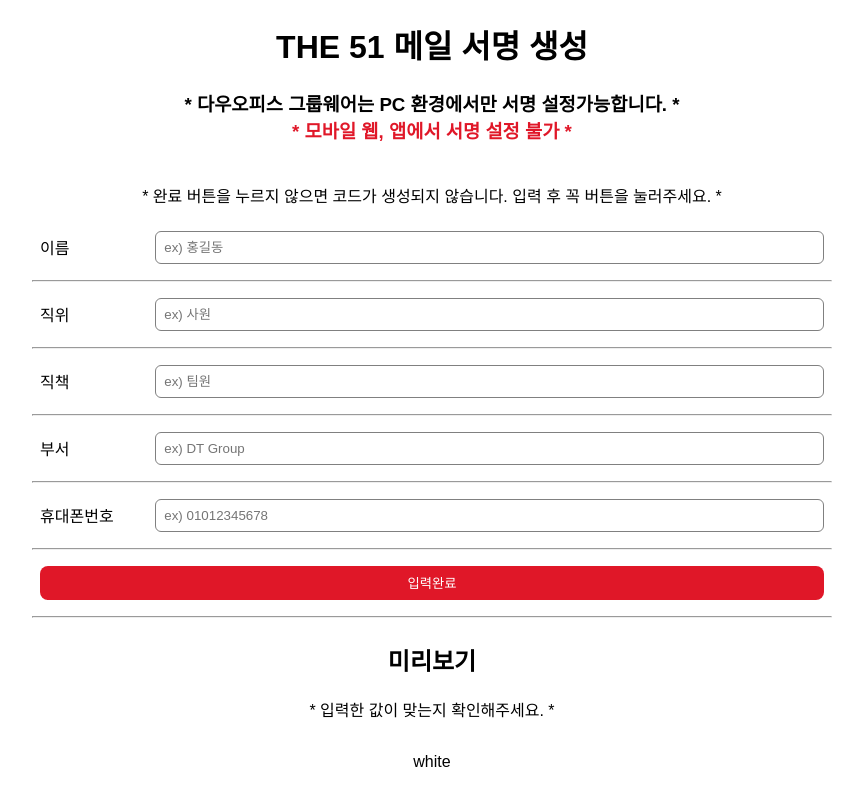
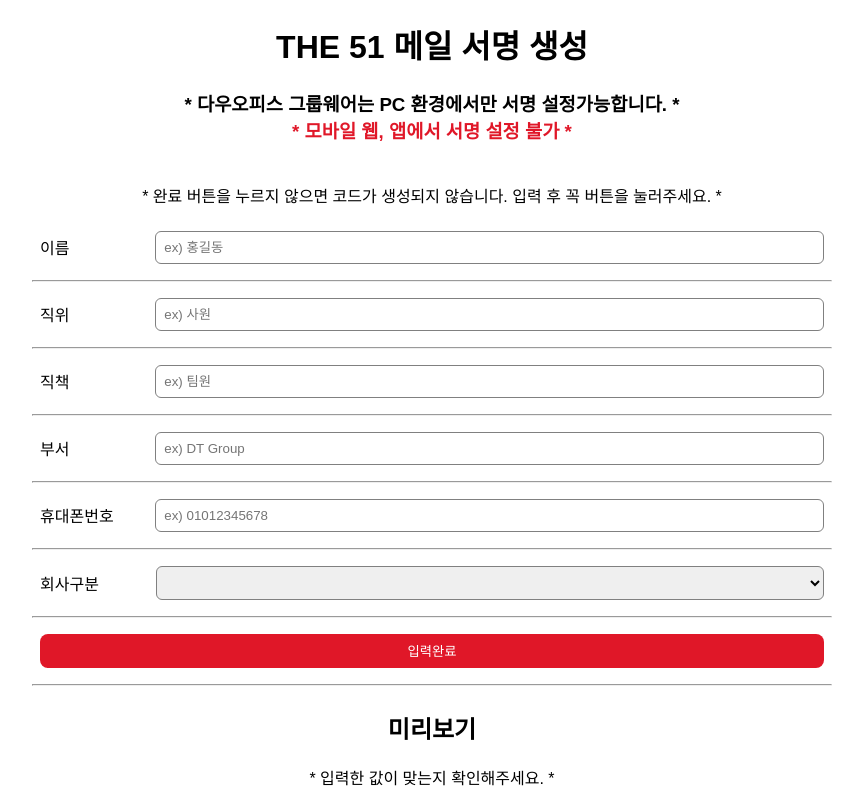
Before and after one commit to the51DX/createSignature, a Vue app: page / in a window 1280 px wide. Shown: the top 800 px of the page, without its empty margins (208-1071 px from the left). Built offline with nearby package versions, Linux system fonts and the light colour scheme.

Commit message:
update logo img

```diff
--- a/src/App.vue
+++ b/src/App.vue
@@ -30,6 +30,14 @@
       </div>
       <hr>
       <div class="input_wrap">
+        <label for="com">회사구분</label>
+        <select v-model="com">
+          <option value="T51">The51</option>
+          <option value="T51x">The51X</option>
+        </select>
+      </div>
+      <hr>
+      <div class="input_wrap">
         <button @click="[done(), popup('.done')]">입력완료</button>
       </div>
     </div>
@@ -39,7 +47,7 @@
       <p>* 입력한 값이 맞는지 확인해주세요. *</p>
       <div class="table">
         <div>
-          <p>white</p>
+          <!-- <p>white</p> -->
           <table style="padding: 0; border: none; background: #FFFFFF; font-size: 11pt;">
             <tr>
               <td cellspacing="0" cellpadding="0">
@@ -73,7 +81,7 @@
             </tr>
             <tr>
               <td style="padding: 0;" cellspacing="0" cellpadding="0">
-                <img src="https://the51dt.github.io/createSignature/logo.png" title="logo" alt="logo" width="auto" height="42px" style="display: block;">
+                <img :src="'https://the51dt.github.io/createSignature/sign_' + imgSrc + '.png'" title="logo" alt="logo" width="auto" height="42px" style="display: block;">
               </td>
             </tr>
           </table>
@@ -149,12 +157,15 @@ const position = ref('')
 const rank = ref('')
 const team = ref('')
 const pn = ref('')
+const com = ref('')
+let imgSrc
 
 const 이름 = ref()
 const 직위 = ref()
 const 직책 = ref()
 const 부서 = ref()
 const 휴대폰번호 = ref()
+const 회사구분 = ref()
 
 let codeW = ref('')
 let codeB = ref('')
@@ -165,6 +176,11 @@ const done = () => {
   직책.value = rank.value
   부서.value = team.value
   휴대폰번호.value = pn.value.replace(/[^0-9]/g, '').replace(/^(\d{3})(\d{4})(\d{4})$/, `$1.$2.$3`)
+  회사구분.value = com.value
+
+  if (회사구분.value) {
+    imgSrc = 회사구분.value
+  }
 
   // const pnArr = []
   // pnArr.push(pn.value.substring(0,3))
@@ -205,7 +221,7 @@ const done = () => {
     </tr>\n
     <tr>\n
       <td style="padding: 0;" cellspacing="0" cellpadding="0">\n
-        <img src="https://the51dt.github.io/createSignature/logo.png" title="logo" alt="logo" width="auto" height="42px" style="display: block;">\n
+        <img src="https://the51dt.github.io/createSignature/sign_${imgSrc}.png" title="logo" alt="logo" width="auto" height="42px" style="display: block;">\n
       </td>\n
     </tr>\n
   </table>`
@@ -276,6 +292,12 @@ input {
   border: 1px solid gray;
   border-radius: 6px;
 }
+select {
+  width: 85.25%;
+  padding: 7.5px 4px;
+  border: 1px solid gray;
+  border-radius: 6px;
+}
 button {
   appearance: none;
   border: none;
```
Also changed, not shown: src/assets/sign_T51.png (added), src/assets/sign_T51X.png (added), 11 other files (tests, documents, lock files or other folders).
